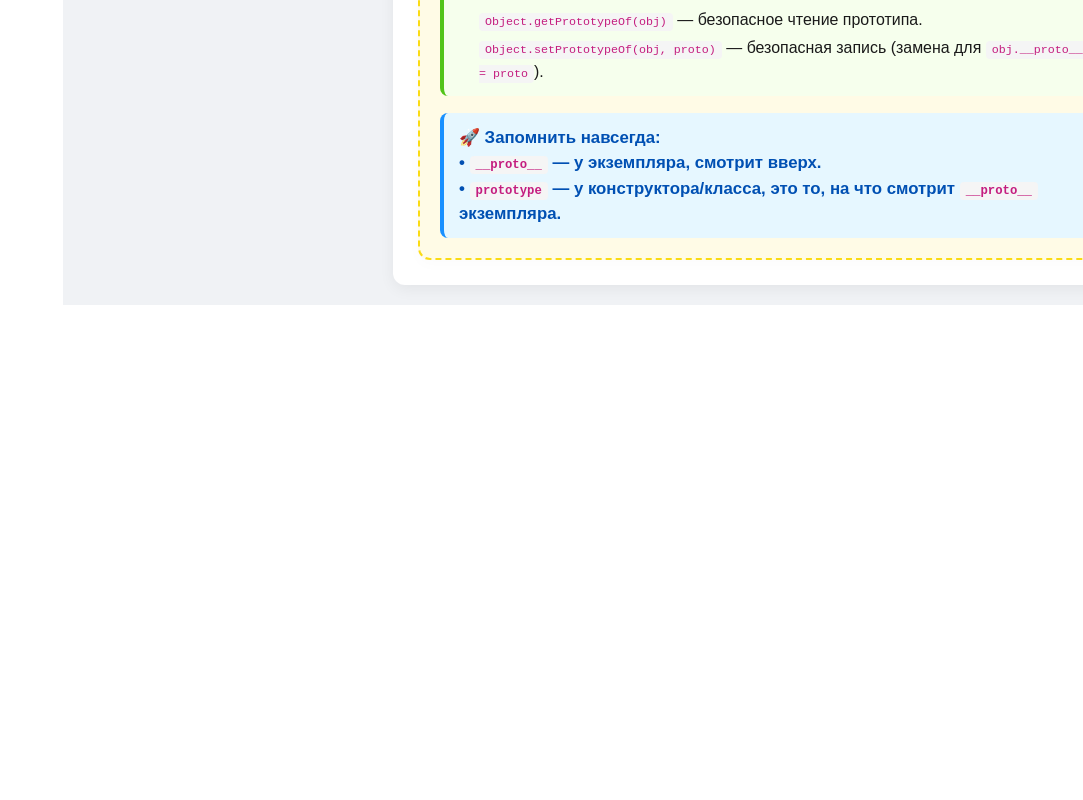
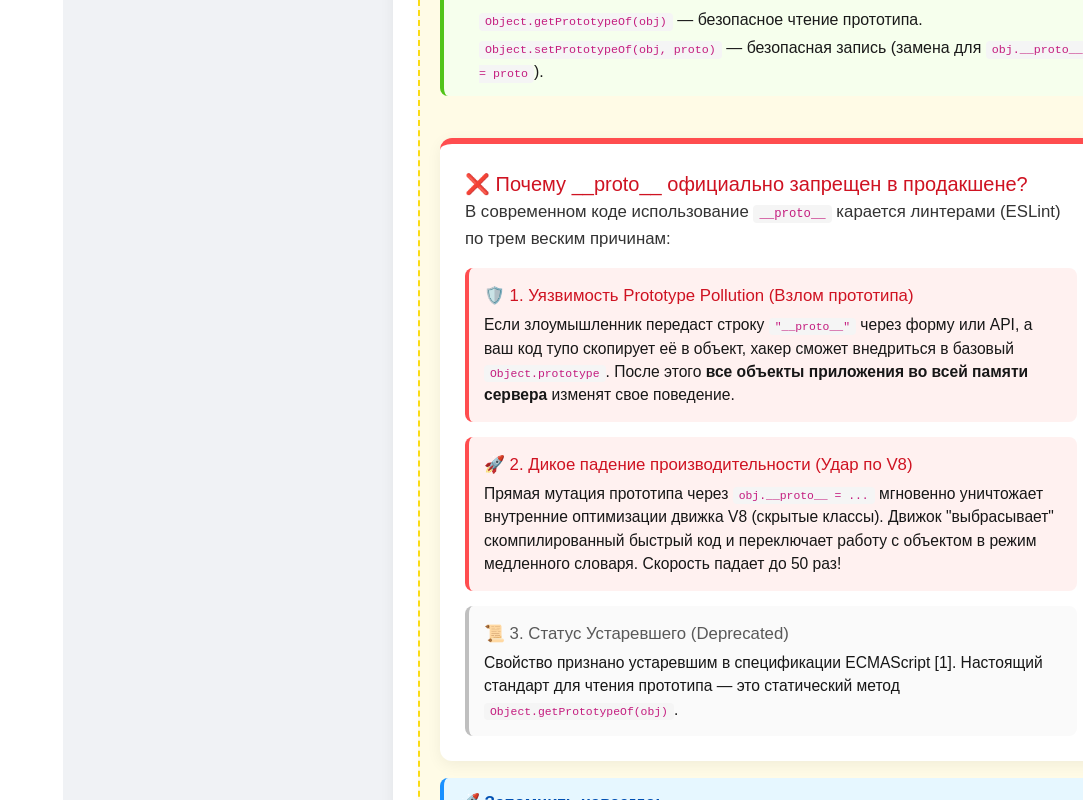
Before and after one commit to tymanskaya/next, a Next.js app: page /jsoop in a window 1280 px wide. Shown: the part 2140-2940 px from the top of the page, without its empty margins (197-1280 px from the left). Before the commit the page ends 2445 px from the top, so only its background shows below. Built offline with nearby package versions, Linux system fonts and the light colour scheme.

Commit message:
prototype

```diff
--- a/app/jsoop/page.tsx
+++ b/app/jsoop/page.tsx
@@ -238,6 +238,48 @@ console.log(cleanObj.toString()); // ❌ TypeError: cleanObj.toString is not a f
                                     <li><code style={codeInlineStyle}>Object.setPrototypeOf(obj, proto)</code> &mdash; безопасная запись (замена для <code style={codeInlineStyle}>obj.__proto__ = proto</code>).</li>
                                 </ul>
                             </div>
+                            <section id="whyProtoForbidden" style={{
+                                backgroundColor: '#fff',
+                                padding: '25px',
+                                borderRadius: '12px',
+                                borderTop: '6px solid #ff4d4f', // Красный цвет опасности
+                                boxShadow: '0 4px 15px rgba(0,0,0,0.06)',
+                                marginTop: '30px',
+                                fontFamily: 'sans-serif'
+                            }}>
+                                <h3 style={{ marginTop: 0, color: '#cf1322', fontSize: '20px' }}>❌ Почему __proto__ официально запрещен в продакшене?</h3>
+                                <p style={{ lineHeight: '1.6', color: '#333' }}>
+                                    В современном коде использование <code style={codeInlineStyle}>__proto__</code> карается линтерами (ESLint) по трем веским причинам:
+                                </p>
+
+                                <div style={{ display: 'flex', flexDirection: 'column', gap: '15px', marginTop: '15px' }}>
+
+                                    {/* Причина 1 */}
+                                    <div style={{ backgroundColor: '#fff1f0', padding: '15px', borderRadius: '8px', borderLeft: '4px solid #ff4d4f' }}>
+                                        <h4 style={{ margin: '0 0 5px 0', color: '#cf1322' }}>🛡️ 1. Уязвимость Prototype Pollution (Взлом прототипа)</h4>
+                                        <p style={{ margin: 0, fontSize: '0.93em', lineHeight: '1.5' }}>
+                                            Если злоумышленник передаст строку <code style={codeInlineStyle}>"__proto__"</code> через форму или API, а ваш код тупо скопирует её в объект, хакер сможет внедриться в базовый <code style={codeInlineStyle}>Object.prototype</code>. После этого <b>все объекты приложения во всей памяти сервера</b> изменят свое поведение.
+                                        </p>
+                                    </div>
+
+                                    {/* Причина 2 */}
+                                    <div style={{ backgroundColor: '#fff1f0', padding: '15px', borderRadius: '8px', borderLeft: '4px solid #ff4d4f' }}>
+                                        <h4 style={{ margin: '0 0 5px 0', color: '#cf1322' }}>🚀 2. Дикое падение производительности (Удар по V8)</h4>
+                                        <p style={{ margin: 0, fontSize: '0.93em', lineHeight: '1.5' }}>
+                                            Прямая мутация прототипа через <code style={codeInlineStyle}>obj.__proto__ = ...</code> мгновенно уничтожает внутренние оптимизации движка V8 (скрытые классы). Движок "выбрасывает" скомпилированный быстрый код и переключает работу с объектом в режим медленного словаря. Скорость падает до 50 раз!
+                                        </p>
+                                    </div>
+
+                                    {/* Причина 3 */}
+                                    <div style={{ backgroundColor: '#fafafa', padding: '15px', borderRadius: '8px', borderLeft: '4px solid #bfbfbf' }}>
+                                        <h4 style={{ margin: '0 0 5px 0', color: '#595959' }}>📜 3. Статус Устаревшего (Deprecated)</h4>
+                                        <p style={{ margin: 0, fontSize: '0.93em', lineHeight: '1.5' }}>
+                                            Свойство признано устаревшим в спецификации ECMAScript [1]. Настоящий стандарт для чтения прототипа &mdash; это статический метод <code style={codeInlineStyle}>Object.getPrototypeOf(obj)</code>.
+                                        </p>
+                                    </div>
+
+                                </div>
+                            </section>
                             {/* ВАШ ФИНАЛЬНЫЙ ВЫВОД В ОДНУ СТРОКУ */}
                             <div style={{
                                 backgroundColor: '#e6f7ff',
```
